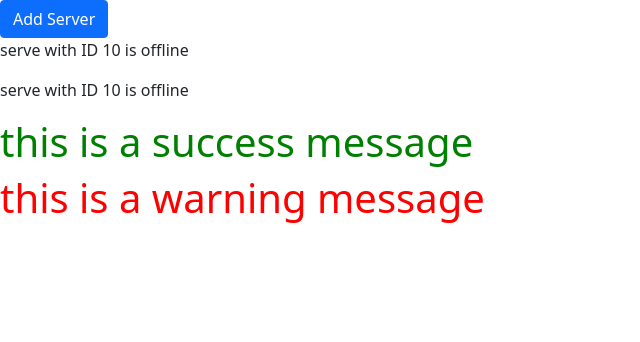
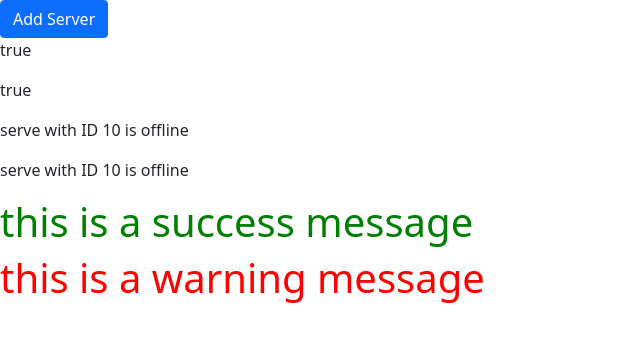
Before and after one commit to moetez-hami/LearnAngular, an Angular app: page / in a window 1280 px wide. Shown: the top 342 px of the page, without its empty margins (0-640 px from the left). Built offline with nearby package versions, Linux system fonts and the light colour scheme.

Commit message:
String and Property Binding

```diff
--- a/src/app/servers/servers.component.html
+++ b/src/app/servers/servers.component.html
@@ -1,4 +1,6 @@
 <button class="btn btn-primary" [disabled]="!allowNewServer">Add Server</button>
 <!--<button class="btn btn-primary" disabled>Add Server</button>-->
+<p>{{ allowNewServer }}</p> <!-- string binding-->
+<p [innerText]="allowNewServer"></p> <!--property binding-->
 <app-server></app-server>
 <app-server></app-server>
```
